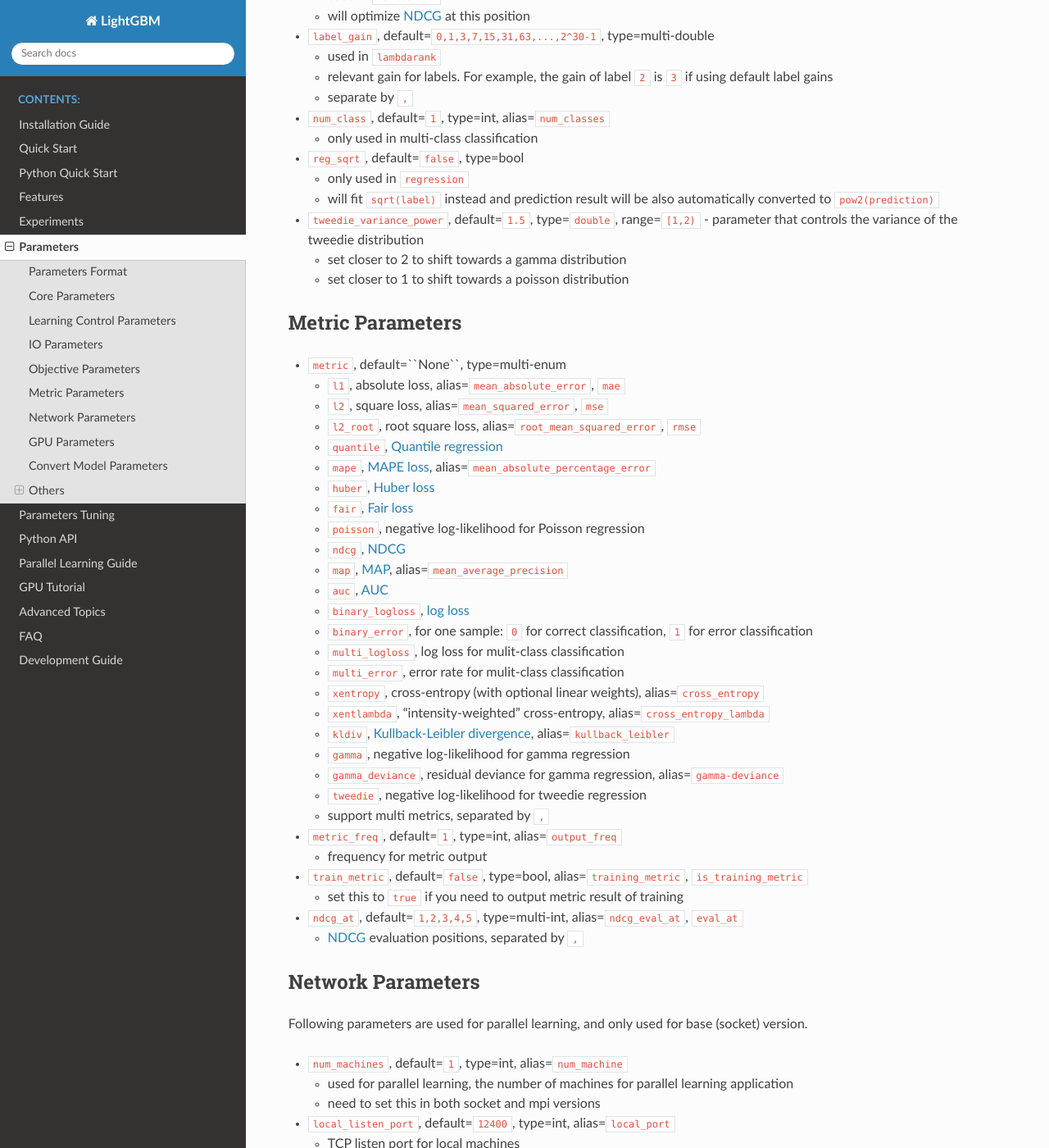
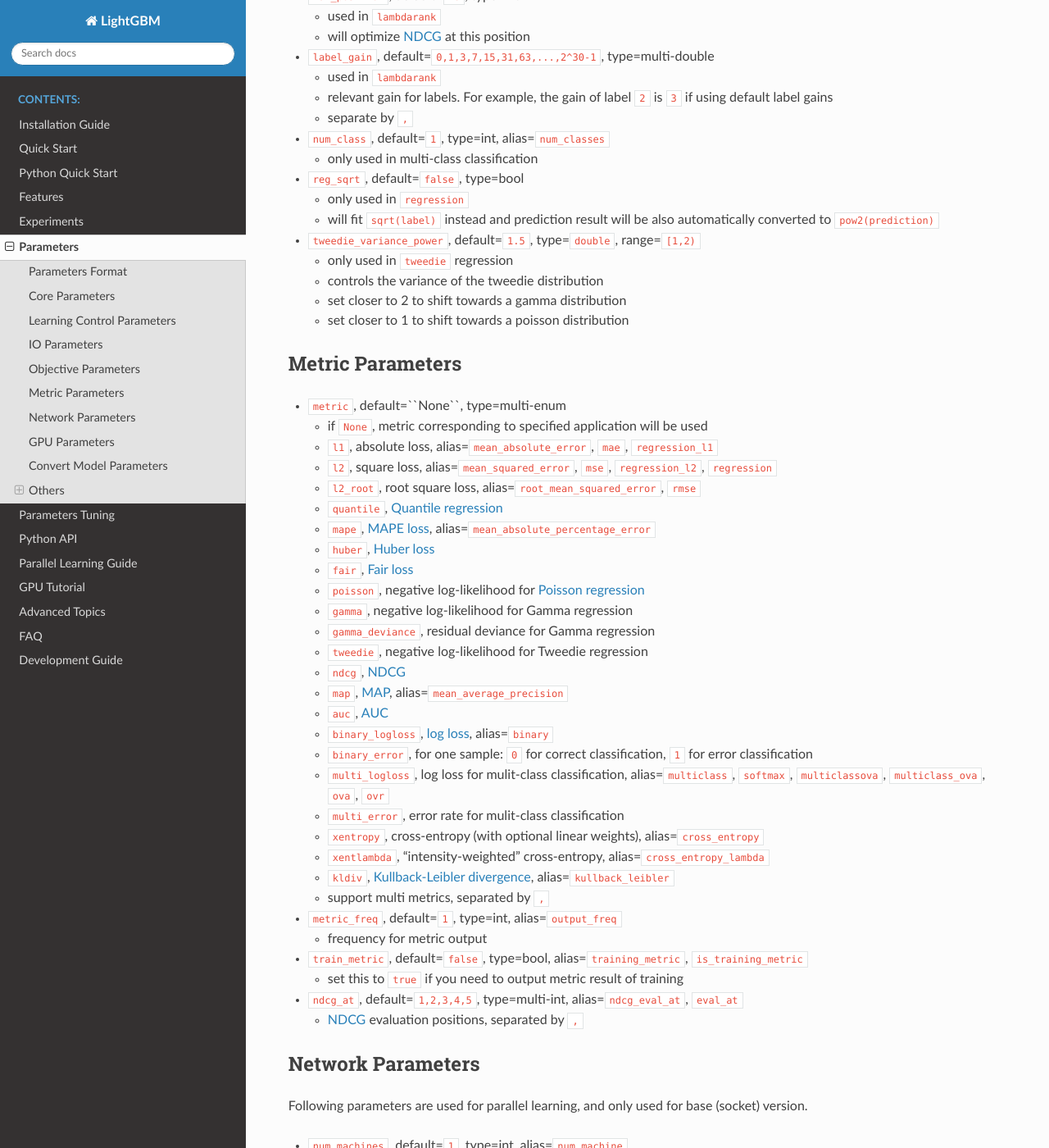
Before and after one commit to microsoft/LightGBM, a Sphinx documentation site: the page built from docs/Parameters.rst, in a window 1280 px wide and 1400 px high, scrolled down 7563 px. Shown: the whole window at 82% size. Built offline with Sphinx 7.4.7 and the Read the Docs theme 2.0.0, drawn with Linux system fonts in a browser that asks for light colours; some of the changed text lies outside the part shown.

Commit message:
[docs] aliases (#1209)
* added new aliases for regression_l2 to docs

* fixed new line

* fixed tweedie_variance_power description

* moved gamma and tweedie metrics to other regression metrics

* added new aliases for l2 to docs

* added new alias for l1 to docs

* added new alias for log loss to docs

* added new aliases for multiclass to docs

* added description for default value of metric param

* fixed link to poisson regression and capitalized regressions' names

* removed unused earlier alias type for gamma deviance

* added aliases for multiclass and multiclass_ova

* updated Quick-Start.rst according to Parameters.rst

```diff
--- a/docs/Parameters.rst
+++ b/docs/Parameters.rst
@@ -54,13 +54,13 @@ Core Parameters
    - **Note**: Only can be used in CLI version.
 
 -  ``application``, default=\ ``regression``, type=enum,
-   options=\ ``regression``, ``regression_l1``, ``huber``, ``fair``, ``poisson``, ``quantile``, ``mape``,
-   ``binary``, ``multiclass``, ``multiclassova``, ``xentropy``, ``xentlambda``, ``lambdarank``, ``gammma``, ``tweedie``,
+   options=\ ``regression``, ``regression_l1``, ``huber``, ``fair``, ``poisson``, ``quantile``, ``mape``, ``gammma``, ``tweedie``,
+   ``binary``, ``multiclass``, ``multiclassova``, ``xentropy``, ``xentlambda``, ``lambdarank``,
    alias=\ ``objective``, ``app``
 
    -  regression application
 
-      -  ``regression_l2``, L2 loss, alias=\ ``regression``, ``mean_squared_error``, ``mse``
+      -  ``regression_l2``, L2 loss, alias=\ ``regression``, ``mean_squared_error``, ``mse``, ``l2_root``, ``root_mean_squared_error``, ``rmse``
 
       -  ``regression_l1``, L1 loss, alias=\ ``mean_absolute_error``, ``mae``
 
@@ -74,17 +74,19 @@ Core Parameters
 
       -  ``mape``, `MAPE loss`_, alias=\ ``mean_absolute_percentage_error``
 
-      -  ``gamma``, gamma regression with log-link. It might be useful, e.g., for modeling insurance claims severity, or for any target that might be `gamma-distributed`_
+      -  ``gamma``, Gamma regression with log-link. It might be useful, e.g., for modeling insurance claims severity, or for any target that might be `gamma-distributed`_
 
-      -  ``tweedie``, tweedie regression with log-link. It might be useful, e.g., for modeling total loss in insurance, or for any target that might be `tweedie-distributed`_.
+      -  ``tweedie``, Tweedie regression with log-link. It might be useful, e.g., for modeling total loss in insurance, or for any target that might be `tweedie-distributed`_
 
    -  ``binary``, binary `log loss`_ classification application
 
    -  multi-class classification application
 
-      -  ``multiclass``, `softmax`_ objective function, ``num_class`` should be set as well
+      -  ``multiclass``, `softmax`_ objective function, alias=\ ``softmax``
 
-      -  ``multiclassova``, `One-vs-All`_ binary objective function, ``num_class`` should be set as well
+      -  ``multiclassova``, `One-vs-All`_ binary objective function, alias=\ ``multiclass_ova``, ``ova``, ``ovr``
+
+      -  ``num_class`` should be set as well
 
    -  cross-entropy application
 
@@ -562,7 +564,10 @@ Objective Parameters
    -  will fit ``sqrt(label)`` instead and prediction result will be also automatically converted to ``pow2(prediction)``
 
 -  ``tweedie_variance_power``, default=\ ``1.5``, type=\ ``double``, range=\ ``[1,2)``
-   - parameter that controls the variance of the tweedie distribution
+
+   - only used in ``tweedie`` regression
+
+   - controls the variance of the tweedie distribution
 
    - set closer to 2 to shift towards a gamma distribution
 
@@ -573,9 +578,11 @@ Metric Parameters
 
 -  ``metric``, default=``None``, type=multi-enum
 
-   -  ``l1``, absolute loss, alias=\ ``mean_absolute_error``, ``mae``
+   -  if ``None``, metric corresponding to specified application will be used
 
-   -  ``l2``, square loss, alias=\ ``mean_squared_error``, ``mse``
+   -  ``l1``, absolute loss, alias=\ ``mean_absolute_error``, ``mae``, ``regression_l1``
+
+   -  ``l2``, square loss, alias=\ ``mean_squared_error``, ``mse``, ``regression_l2``, ``regression``
 
    -  ``l2_root``, root square loss, alias=\ ``root_mean_squared_error``, ``rmse``
 
@@ -587,7 +594,13 @@ Metric Parameters
 
    -  ``fair``, `Fair loss`_
 
-   -  ``poisson``, negative log-likelihood for Poisson regression
+   -  ``poisson``, negative log-likelihood for `Poisson regression`_
+
+   -  ``gamma``, negative log-likelihood for Gamma regression
+
+   -  ``gamma_deviance``, residual deviance for Gamma regression
+
+   -  ``tweedie``, negative log-likelihood for Tweedie regression
 
    -  ``ndcg``, `NDCG`_
 
@@ -595,11 +608,11 @@ Metric Parameters
 
    -  ``auc``, `AUC`_
 
-   -  ``binary_logloss``, `log loss`_
+   -  ``binary_logloss``, `log loss`_, alias=\ ``binary``
 
    -  ``binary_error``, for one sample: ``0`` for correct classification, ``1`` for error classification
 
-   -  ``multi_logloss``, log loss for mulit-class classification
+   -  ``multi_logloss``, log loss for mulit-class classification, alias=\ ``multiclass``, ``softmax``, ``multiclassova``, ``multiclass_ova``, ``ova``, ``ovr``
 
    -  ``multi_error``, error rate for mulit-class classification
 
@@ -608,12 +621,6 @@ Metric Parameters
    -  ``xentlambda``, "intensity-weighted" cross-entropy, alias=\ ``cross_entropy_lambda``
 
    -  ``kldiv``, `Kullback-Leibler divergence`_, alias=\ ``kullback_leibler``
-
-   -  ``gamma``, negative log-likelihood for gamma regression
-
-   -  ``gamma_deviance``, residual deviance for gamma regression, alias=\ ``gamma-deviance``
-
-   -  ``tweedie``, negative log-likelihood for tweedie regression
 
    -  support multi metrics, separated by ``,``
 
```
Also changed, not shown: docs/Quick-Start.rst (+7 -3 lines), 2 other files.
